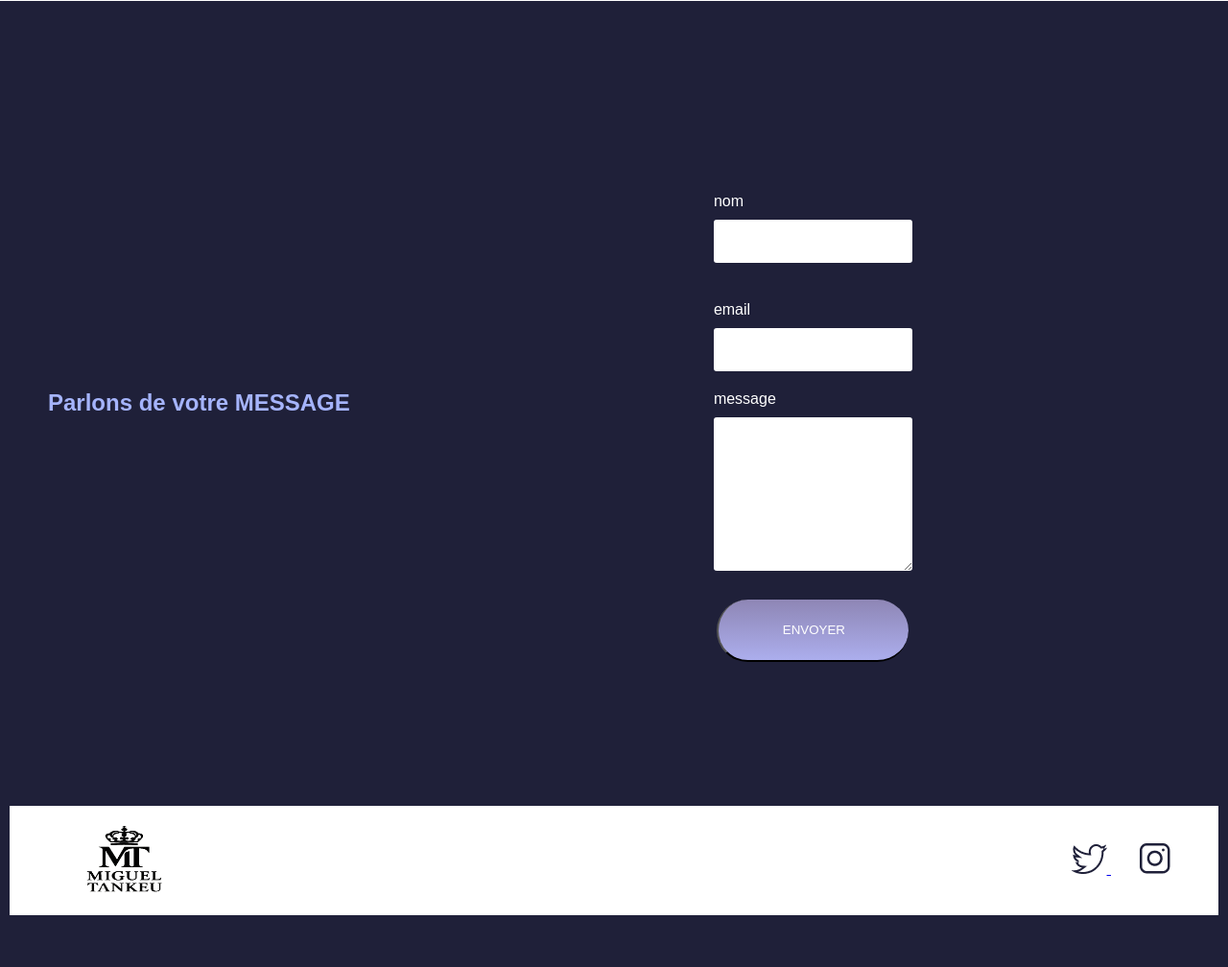
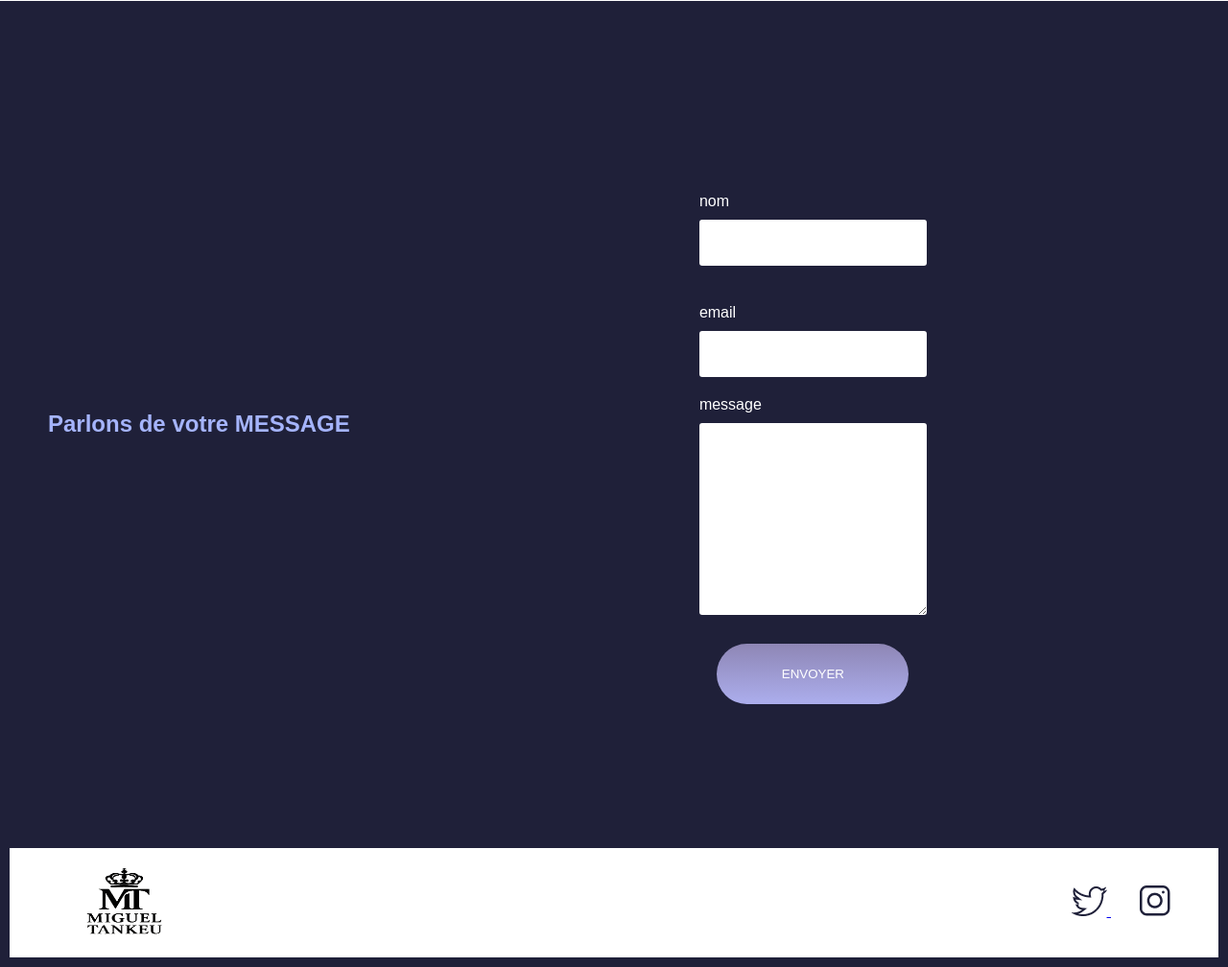
Before and after one commit to migueltankeu237-alt/portfolio, a PHP site: page / in a window 1280 px wide. Shown: the part 1693-2701 px from the top of the page at 96% size. Before the commit the page ends 2647 px from the top, so only its background shows below. Run offline with PHP 8.4, Linux system fonts and the light colour scheme.

Commit message:
taille du formulaire

```diff
--- a/style/index.css
+++ b/style/index.css
@@ -74,6 +74,7 @@
   padding: 15px;
   border-radius: 3px;
   border: none;
+  font-size: 1rem;
 }
 
 label {
@@ -84,6 +85,7 @@
   width: 200px;
   margin: auto;
   margin-top: 30px;
+  border: none;
 }
 p{
   font-size: 2em;
```
